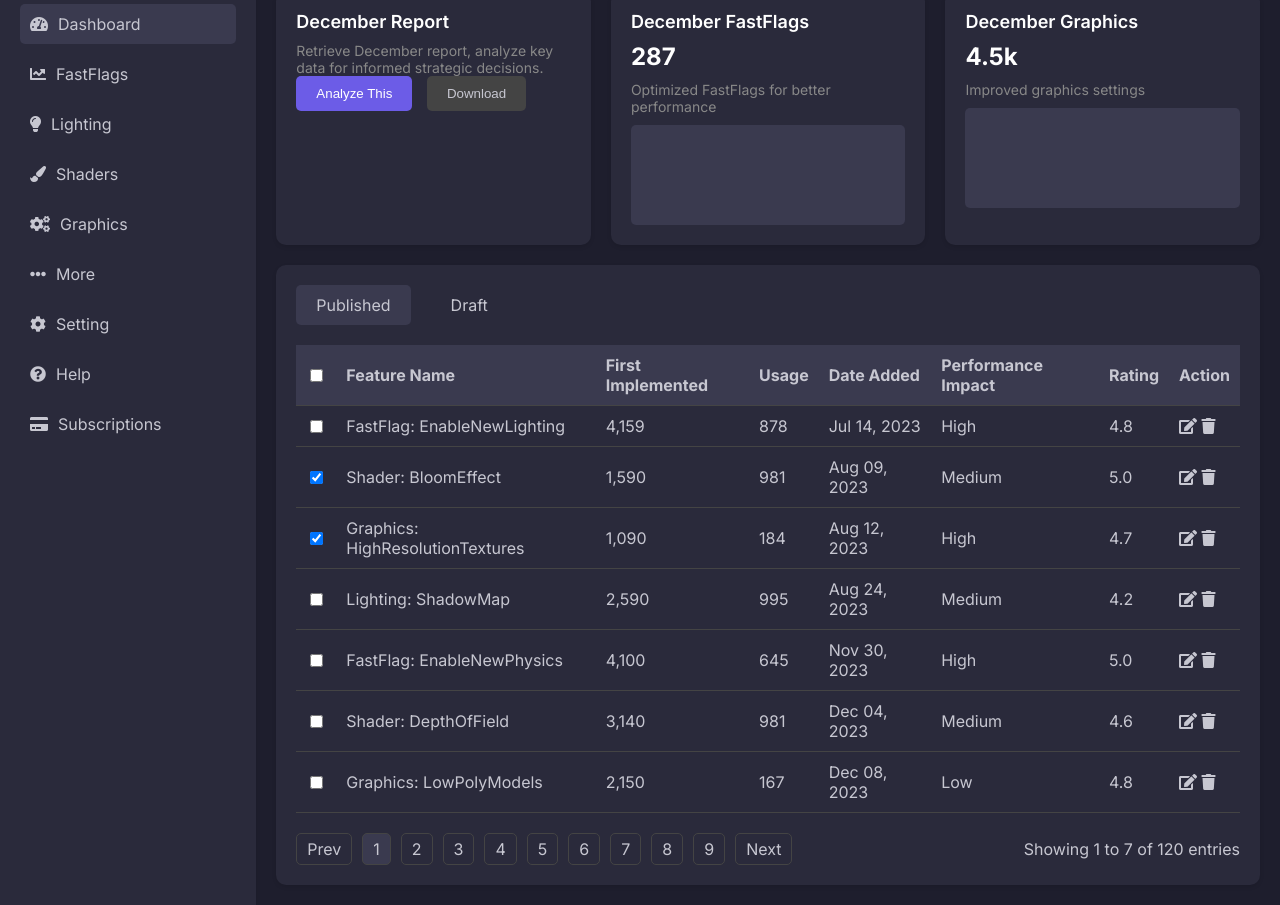
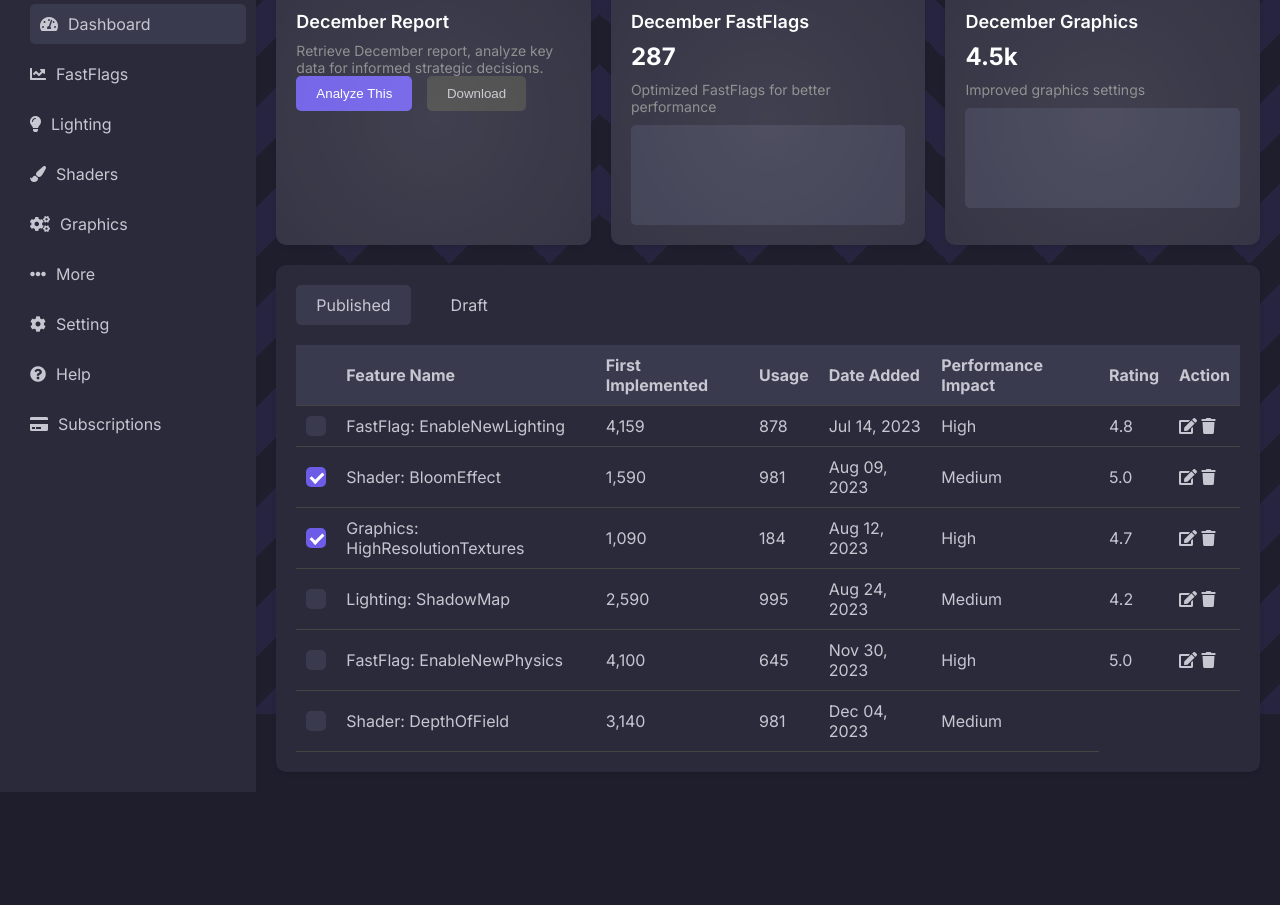
Before and after one commit to RloxxDev/bloxturbo, a plain HTML site: page index.html in a window 1280 px wide. Shown: the part 86-991 px from the top of the page. After the commit the page ends 878 px from the top, so only its background shows below. Drawn offline with Linux system fonts and the light colour scheme.

Commit message:
Update index.html

```diff
--- a/index.html
+++ b/index.html
@@ -12,6 +12,7 @@
             color: #c7c7d1;
             margin: 0;
             padding: 0;
+            overflow-x: hidden;
         }
         .container {
             display: flex;
@@ -21,6 +22,8 @@
             background-color: #2a2a3b;
             padding: 20px;
             box-shadow: 0 2px 4px rgba(0, 0, 0, 0.1);
+            position: relative;
+            z-index: 1;
         }
         .sidebar .profile {
             display: flex;
@@ -56,10 +59,11 @@
             align-items: center;
             padding: 10px;
             border-radius: 5px;
-            transition: background-color 0.3s;
+            transition: background-color 0.3s, transform 0.3s;
         }
         .sidebar .menu li a:hover, .sidebar .menu li a.active {
             background-color: #3a3a4f;
+            transform: translateX(10px);
         }
         .sidebar .menu li a i {
             margin-right: 10px;
@@ -67,6 +71,8 @@
         .content {
             flex-grow: 1;
             padding: 20px;
+            position: relative;
+            z-index: 1;
         }
         .header {
             display: flex;
@@ -107,6 +113,26 @@
             border-radius: 10px;
             box-shadow: 0 2px 4px rgba(0, 0, 0, 0.1);
             flex: 1;
+            position: relative;
+            overflow: hidden;
+        }
+        .card::before {
+            content: '';
+            position: absolute;
+            top: -50%;
+            left: -50%;
+            width: 200%;
+            height: 200%;
+            background: radial-gradient(circle, rgba(255, 255, 255, 0.1), transparent);
+            animation: rotate 6s linear infinite;
+        }
+        @keyframes rotate {
+            0% {
+                transform: rotate(0deg);
+            }
+            100% {
+                transform: rotate(360deg);
+            }
         }
         .card .title {
             font-size: 18px;
@@ -174,6 +200,10 @@
         .table-container table td .actions i {
             cursor: pointer;
             color: #888;
+            transition: color 0.3s;
+        }
+        .table-container table td .actions i:hover {
+            color: #fff;
         }
         .table-container .pagination {
             display: flex;
@@ -196,19 +226,72 @@
         .table-container .pagination .pages .page.active {
             background-color: #3a3a4f;
         }
+        .background-effect {
+            position: absolute;
+            top: 0;
+            left: 0;
+            width: 100%;
+            height: 100%;
+            background: linear-gradient(135deg, rgba(108, 92, 231, 0.1) 25%, transparent 25%) -50px 0/ 100px 100px, linear-gradient(225deg, rgba(108, 92, 231, 0.1) 25%, transparent 25%) -50px 0/ 100px 100px, linear-gradient(315deg, rgba(108, 92, 231, 0.1) 25%, transparent 25%) 0px 0/ 100px 100px, linear-gradient(45deg, rgba(108, 92, 231, 0.1) 25%, transparent 25%) 0px 0/ 100px 100px;
+            z-index: 0;
+            pointer-events: none;
+        }
+        .custom-checkbox {
+            position: relative;
+            display: inline-block;
+            width: 20px;
+            height: 20px;
+        }
+        .custom-checkbox input {
+            opacity: 0;
+            width: 0;
+            height: 0;
+        }
+        .custom-checkbox .checkmark {
+            position: absolute;
+            top: 0;
+            left: 0;
+            height: 20px;
+            width: 20px;
+            background-color: #3a3a4f;
+            border-radius: 5px;
+            transition: background-color 0.3s;
+        }
+        .custom-checkbox input:checked ~ .checkmark {
+            background-color: #6c5ce7;
+        }
+        .custom-checkbox .checkmark:after {
+            content: "";
+            position: absolute;
+            display: none;
+        }
+        .custom-checkbox input:checked ~ .checkmark:after {
+            display: block;
+        }
+        .custom-checkbox .checkmark:after {
+            left: 7px;
+            top: 3px;
+            width: 5px;
+            height: 10px;
+            border: solid white;
+            border-width: 0 3px 3px 0;
+            transform: rotate(45deg);
+        }
   </style>
  </head>
  <body>
+  <div class="background-effect">
+  </div>
   <div class="container">
    <div class="sidebar">
     <div class="profile">
-     <img alt="Profile picture of the user" height="50" src="https://encrypted-tbn0.gstatic.com/images?q=tbn:ANd9GcTmWSbp5ozY0dMdrStbvb_M86_fp9es8ctrkw&s" width="50"/>
+     <img alt="Profile picture of the user" height="50" src="https://storage.googleapis.com/a1aa/image/66p5rddxN9YuCVf5NI5vUy6vx0pVzZImJCkSMkQ2iOtba5yJA.jpg" width="50"/>
      <div>
       <div class="name">
        Lifenz
       </div>
       <div class="title">
-       Royal Subscription
+       Basic Subscription
       </div>
      </div>
     </div>
@@ -348,7 +431,11 @@
       <thead>
        <tr>
         <th>
+         <label class="custom-checkbox">
           <input type="checkbox"/>
+          <span class="checkmark">
+          </span>
+         </label>
         </th>
         <th>
          Feature Name
@@ -376,7 +463,11 @@
       <tbody>
        <tr>
         <td>
+         <label class="custom-checkbox">
           <input type="checkbox"/>
+          <span class="checkmark">
+          </span>
+         </label>
         </td>
         <td>
          FastFlag: EnableNewLighting
@@ -405,7 +496,11 @@
        </tr>
        <tr>
         <td>
+         <label class="custom-checkbox">
           <input checked="" type="checkbox"/>
+          <span class="checkmark">
+          </span>
+         </label>
         </td>
         <td>
          Shader: BloomEffect
@@ -434,7 +529,11 @@
        </tr>
        <tr>
         <td>
+         <label class="custom-checkbox">
           <input checked="" type="checkbox"/>
+          <span class="checkmark">
+          </span>
+         </label>
         </td>
         <td>
          Graphics: HighResolutionTextures
@@ -463,7 +562,11 @@
        </tr>
        <tr>
         <td>
+         <label class="custom-checkbox">
           <input type="checkbox"/>
+          <span class="checkmark">
+          </span>
+         </label>
         </td>
         <td>
          Lighting: ShadowMap
@@ -492,7 +595,11 @@
        </tr>
        <tr>
         <td>
+         <label class="custom-checkbox">
           <input type="checkbox"/>
+          <span class="checkmark">
+          </span>
+         </label>
         </td>
         <td>
          FastFlag: EnableNewPhysics
@@ -521,7 +628,11 @@
        </tr>
        <tr>
         <td>
+         <label class="custom-checkbox">
           <input type="checkbox"/>
+          <span class="checkmark">
+          </span>
+         </label>
         </td>
         <td>
          Shader: DepthOfField
@@ -537,90 +648,3 @@
         </td>
         <td>
          Medium
-        </td>
-        <td>
-         4.6
-        </td>
-        <td class="actions">
-         <i class="fas fa-edit">
-         </i>
-         <i class="fas fa-trash">
-         </i>
-        </td>
-       </tr>
-       <tr>
-        <td>
-         <input type="checkbox"/>
-        </td>
-        <td>
-         Graphics: LowPolyModels
-        </td>
-        <td>
-         2,150
-        </td>
-        <td>
-         167
-        </td>
-        <td>
-         Dec 08, 2023
-        </td>
-        <td>
-         Low
-        </td>
-        <td>
-         4.8
-        </td>
-        <td class="actions">
-         <i class="fas fa-edit">
-         </i>
-         <i class="fas fa-trash">
-         </i>
-        </td>
-       </tr>
-      </tbody>
-     </table>
-     <div class="pagination">
-      <div class="pages">
-       <div class="page">
-        Prev
-       </div>
-       <div class="page active">
-        1
-       </div>
-       <div class="page">
-        2
-       </div>
-       <div class="page">
-        3
-       </div>
-       <div class="page">
-        4
-       </div>
-       <div class="page">
-        5
-       </div>
-       <div class="page">
-        6
-       </div>
-       <div class="page">
-        7
-       </div>
-       <div class="page">
-        8
-       </div>
-       <div class="page">
-        9
-       </div>
-       <div class="page">
-        Next
-       </div>
-      </div>
-      <div>
-       Showing 1 to 7 of 120 entries
-      </div>
-     </div>
-    </div>
-   </div>
-  </div>
- </body>
-</html>
```
Lines whose indentation alone changed are shown as unchanged.
